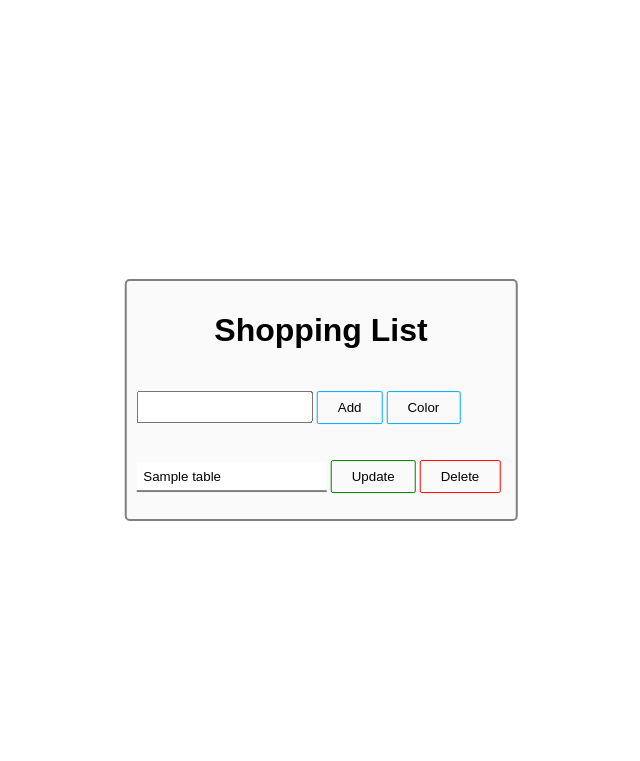
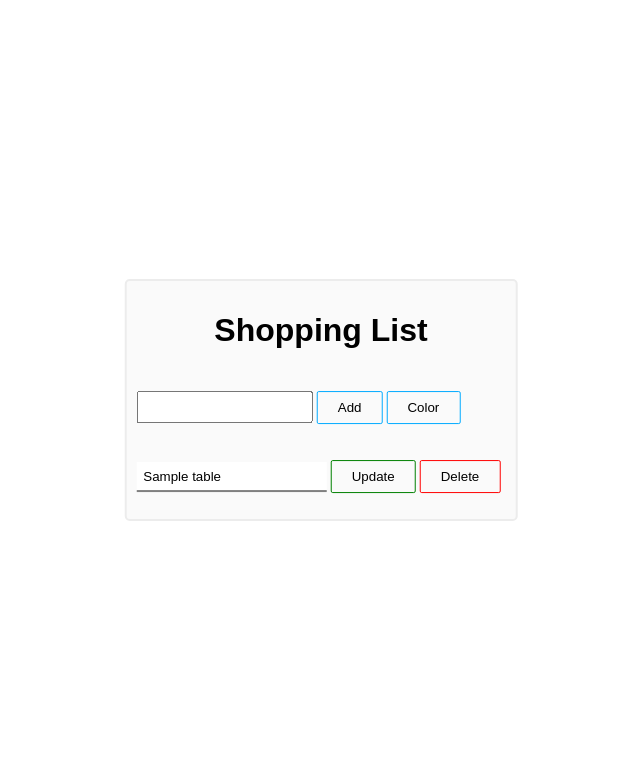
Before and after one commit to Emmanuel-Jiss/pythonProject1, a Flask app: page / in a window 1280 px wide. Shown: the top 761 px of the page, without its empty margins (319-959 px from the left). Run offline with Flask 3, Linux system fonts and the light colour scheme; tables that the repository leaves empty hold one stand-in row (values such as "Sample post").

Commit message:
Fixed container again again

```diff
--- a/static/css/style.css
+++ b/static/css/style.css
@@ -59,7 +59,7 @@ li {
     transform: translate(-50%, -50%);
     background-color: #FAFAFA;
     border-style: solid;
-    border: 2px solid grey;
+    border: 2px solid #ECECEC;
     border-radius: 5px;
 }
 
```
